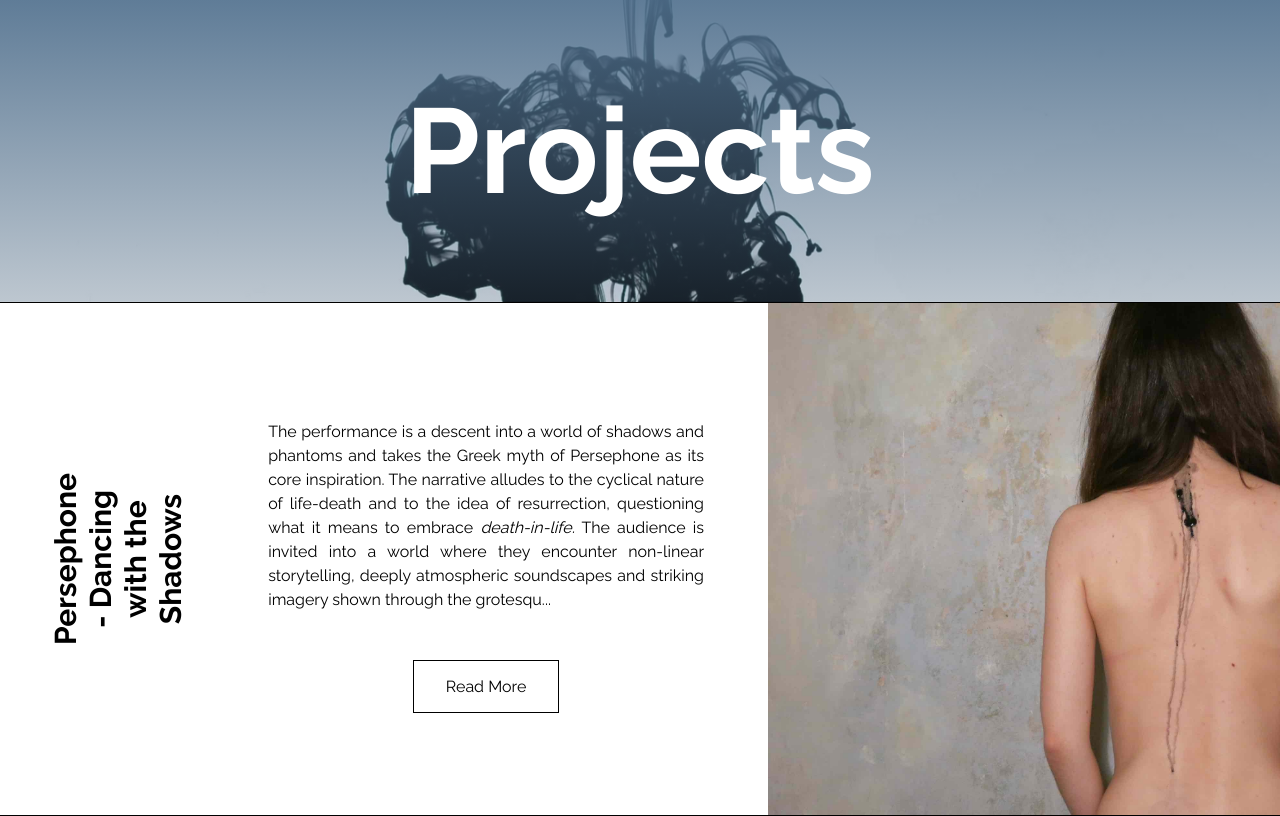
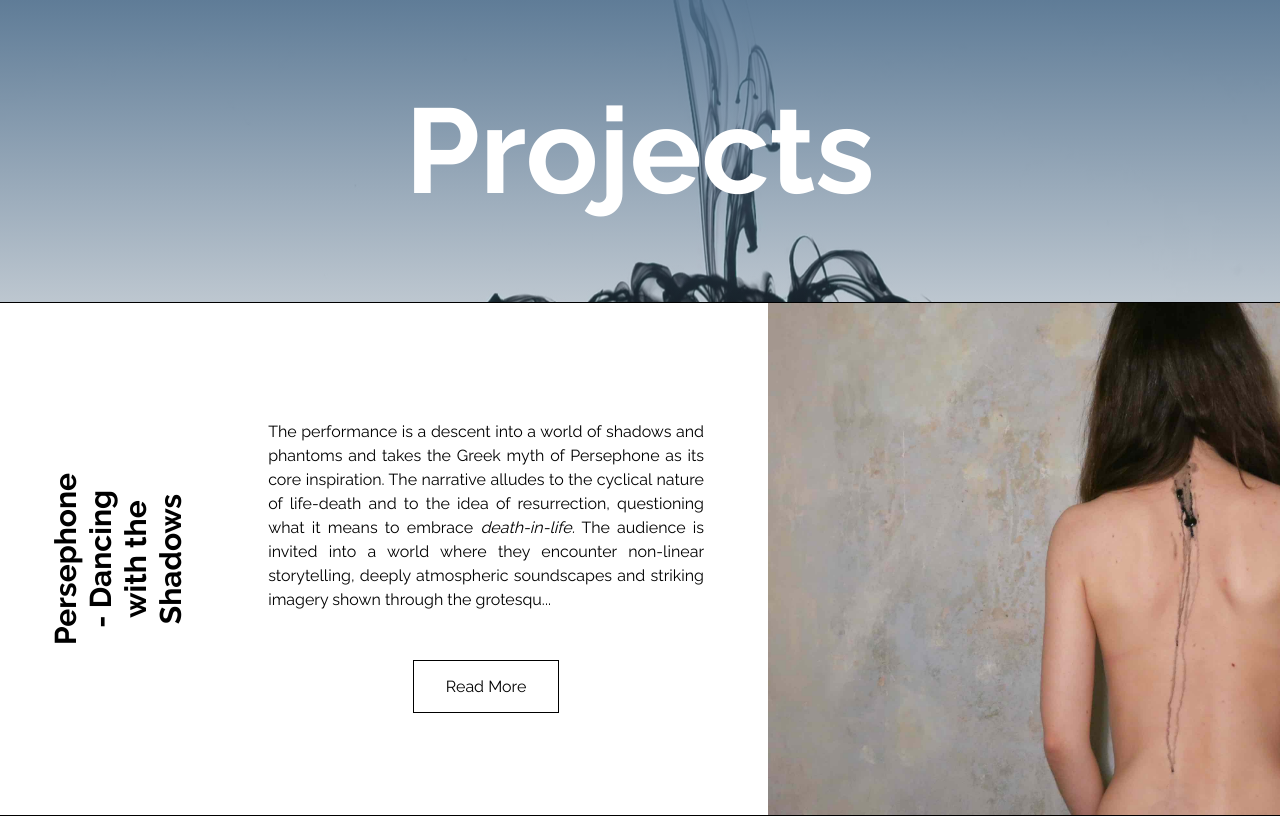
Before and after one commit to matteocarpi/julia, a Jekyll site: the page built from projects.md, in a window 1280 px wide. Shown: the part 96-912 px from the top of the page. Built offline with Jekyll 4.4.1, drawn with Linux system fonts in a browser that asks for light colours; grey boxes are pictures that could not be loaded.

Commit message:
home title is different from other titles

```diff
--- a/_sass/universal.scss
+++ b/_sass/universal.scss
@@ -96,10 +96,6 @@
     text-align: center;
     color: white;
   }
-  background: linear-gradient(
-      rgba(80, 112, 142, 0.9),
-      rgba(80, 112, 142, 0.3)
-      ), url(/julia-preview/assets/img/videoblocks-black-ink-drop-in-water-filmed-in-slow-motion_s414zxc9g_thumbnail-full06.jpg);
   background-position: center;
   background-size: cover;
   background-repeat: no-repeat;
@@ -108,6 +104,18 @@
   justify-content: center;
   align-items: center;
   flex: 1 0 auto;
+}
+.page-title {
+  background: linear-gradient(
+      rgba(80, 112, 142, 0.9),
+      rgba(80, 112, 142, 0.3)),
+      url(/julia-preview/assets/img/videoblocks-black-ink-drop-in-water-filmed-in-slow-motion_s414zxc9g_thumbnail-full06.jpg);
+}
+.title-slide {
+  background: linear-gradient(
+      rgba(000, 000, 000, 0.3),
+      rgba(000, 000, 000, 0.5)),
+      url(/julia-preview/assets/img/videoblocks-black-ink-drop-in-water-filmed-in-slow-motion_s414zxc9g_thumbnail-full06.jpg);
 }
 .title {
   margin: 0 auto;
```
